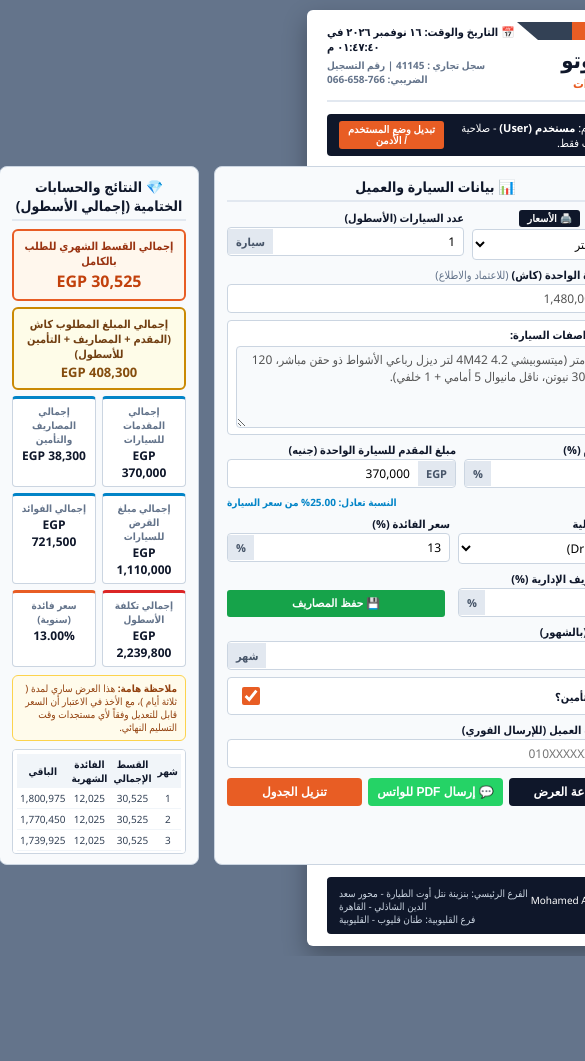
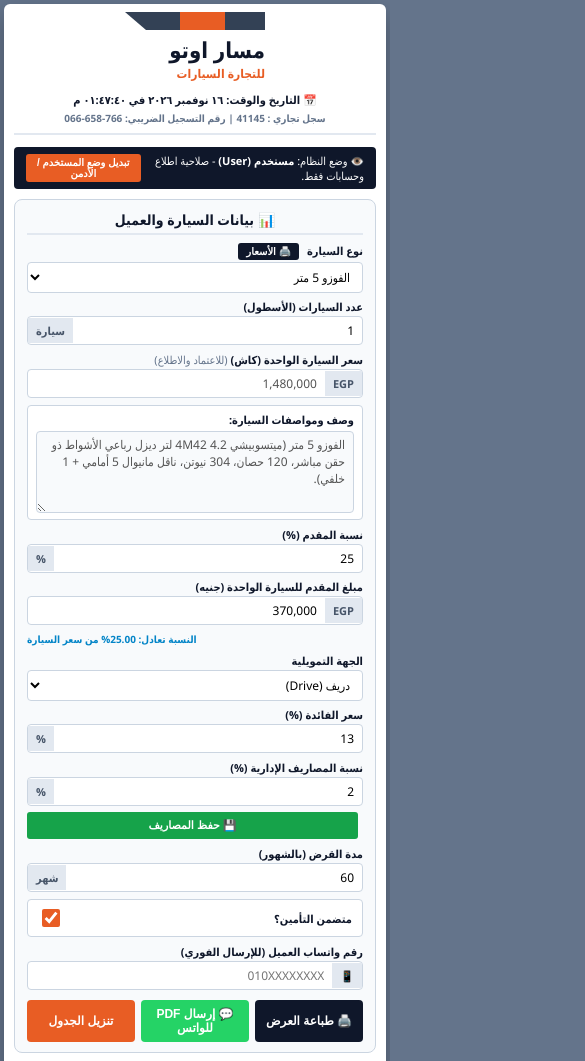
Before and after one commit to mohamedabdallahmzky-collab/masar, a plain HTML site: page index.html in a window 390 px wide. Shown: the top 1061 px of the page, 585 px wide, since content can reach past the window. Before the commit the page ends 956 px from the top, so only its background shows below. Drawn offline with Linux system fonts and the light colour scheme.

Commit message:
Update index.html

```diff
--- a/index.html
+++ b/index.html
@@ -3,12 +3,6 @@
 <head>
     <meta charset="UTF-8">
     <title>حاسبة قروض السيارات - شركة مسار اوتو لتجارة السيارات</title>
-
-    <!-- إعدادات تطبيق الموبايل (PWA Manifest) -->
-    <link rel="manifest" href="data:application/manifest+json;charset=utf-8,%7B%22name%22%3A%22حاسبة%20قروض%20مسار%20أوتو%22%2C%22short_name%22%3A%22مسار%20أوتو%22%2C%22start_url%22%3A%22.%22%2C%22display%22%3A%22standalone%22%2C%22background_color%22%3A%22%230F172A%22%2C%22theme_color%22%3A%22%230F172A%22%2C%22icons%22%3A%5B%7B%22src%22%3A%22https%3A%2F%2Fcdn-icons-png.flaticon.com%2F512%2F1006%2F1006771.png%22%2C%22sizes%22%3A%22192x192%22%2C%22type%22%3A%22image%252Fpng%22%7D%5D%7D">
-    <meta name="theme-color" content="#0F172A">
-    <meta name="viewport" content="width=device-width, initial-scale=1.0">
-
     <!-- مكتبة تحويل HTML إلى PDF بنفس شكل الطباعة -->
     <script src="https://cdnjs.cloudflare.com/ajax/libs/html2pdf.js/0.10.1/html2pdf.bundle.min.js"></script>
     <style>
@@ -368,6 +362,19 @@
             font-size: 10px;
         }
 
+        /* تعديلات احترافية لتنسيق العرض على الموبايل والشاشات الصغيرة */
+        @media screen and (max-width: 768px) {
+            body { padding: 4px; }
+            .print-page { padding: 8px 10px; width: 100%; box-sizing: border-box; }
+            .dashboard-grid { grid-template-columns: 1fr !important; gap: 10px; }
+            .form-row-2 { grid-template-columns: 1fr !important; gap: 6px; }
+            .cards-grid-2 { grid-template-columns: 1fr 1fr; }
+            .letterhead-top { flex-direction: column; align-items: center; text-align: center; }
+            .top-right-logo { text-align: center; margin-top: 8px; }
+            .letterhead-footer { flex-direction: column; text-align: center; gap: 5px; }
+            .footer-branches { text-align: center !important; }
+        }
+
         @media print {
             body { background: none; padding: 0; }
             .print-page { box-shadow: none; padding: 0; width: 100%; }
@@ -383,7 +390,7 @@
         <div class="top-left-brand">
             <div class="geometric-shape-top"></div>
             <h2 class="brand-text-ar">مسار اوتو</h2>
-            <p class="brand-sub-ar">لتجارة السيارات</p>
+            <p class="brand-sub-ar">للتجارة السيارات</p>
         </div>
         <div class="top-right-logo">
             <div class="company-tax-info" id="currentDateTimeDisplay" style="font-size: 11px; color: var(--primary); margin-bottom: 4px;"></div>
```
